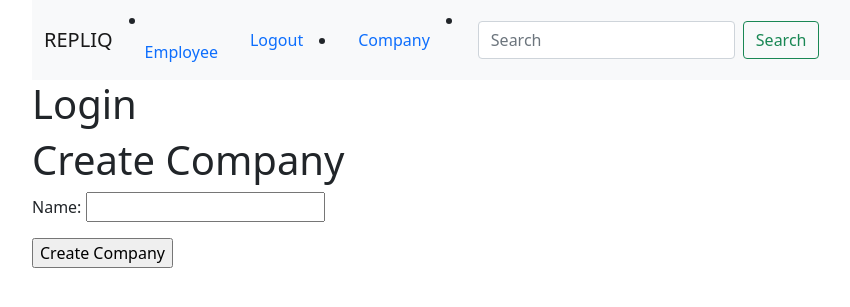
After one commit to engnraminul/REPLIQ-Tracker, a Django app: page /Create-company/ in a window 1280 px wide. The commit adds this page. Shown: the top 307 px of the page, without its empty margins (50-900 px from the left). Run offline with Django 4.2, Linux system fonts and the light colour scheme; a user stored in the database is signed in.

Commit message:
Impliment create company function

```diff
--- a/Login/urls.py
+++ b/Login/urls.py
@@ -5,6 +5,8 @@ from Login import views
 
 app_name = 'Login'
 urlpatterns = [
+    path("", views.user_login, name="user_login"),
     path("registration/", views.user_registration, name="user_registration"),
-    path("", views.user_login, name="user_login"),
+    path("logout/", views.user_logout, name="user_logout"),
+
 ]
--- /dev/null
+++ b/Tracker/forms.py
@@ -0,0 +1,7 @@
+from django import forms
+from .models import Company
+
+class CompanyForm(forms.ModelForm):
+    class Meta:
+        model = Company
+        fields = ['name']
--- a/Tracker/models.py
+++ b/Tracker/models.py
@@ -5,6 +5,9 @@ from django.contrib.auth.models import User
 class Company(models.Model):
     name = models.CharField(max_length=100)
     created = models.DateTimeField(auto_now_add=True)
+
+    def __str__(self):
+        return self.name
 
 #Employee Models
 class Employee(models.Model):
--- a/Tracker/urls.py
+++ b/Tracker/urls.py
@@ -3,8 +3,9 @@ from django.urls import path, include
 
 from Tracker import views
 
-
+app_name = 'Tracker'
 urlpatterns = [
     path("", views.home, name= "home"),
+    path("Create-company/", views.create_company, name="create-company"),
 
 ]
--- a/Tracker/views.py
+++ b/Tracker/views.py
@@ -1,6 +1,26 @@
 from django.shortcuts import render
-
+from django.urls import reverse
+from django.http import HttpResponseRedirect
 # Create your views here.
 
 def home(request):
     return render(request, "home.html")
+
+
+from django.shortcuts import render, redirect, get_object_or_404
+from django.contrib.auth.decorators import login_required
+from .models import Company
+from .forms import CompanyForm
+
+@login_required
+def create_company(request):
+    if request.method == 'POST':
+        form = CompanyForm(request.POST)
+        if form.is_valid():
+            company = form.save()
+            return HttpResponseRedirect(reverse('Login:home', ))
+
+            #return redirect('company_dashboard', company_id=company.id)
+    else:
+        form = CompanyForm()
+    return render(request, 'tracker/create_company.html', {'form': form})
--- a/templates/navbar.html
+++ b/templates/navbar.html
@@ -10,10 +10,11 @@
           <a class="nav-link" href="">Employee</a>
 
         </li>
-
-          <a class="nav-link" href="">Logout</a>
-
-          <li class="nav-item">
+          <a class="nav-link" href="{% url 'Login:user_logout' %}">Logout</a>
+        <li class="nav-item">
+        </li>
+          <a class="nav-link" href="{% url 'Tracker:create-company' %}">Company</a>
+        <li class="nav-item">
         <a class="nav-link" href=""><img class="rounded-circle" width="30px" src="" alt=""> {{user.user_name}}</a>
         </li>
         {% else %}
--- /dev/null
+++ b/templates/tracker/create_company.html
@@ -0,0 +1,17 @@
+{% extends 'base.html' %}
+
+{% block title %} Create New Account {% endblock %}
+
+{% block body %}
+<h1>Login</h1>
+    {% if error_message %}
+        <p>{{ error_message }}</p>
+    {% endif %}
+    <h1>Create Company</h1>
+    <form method="post">
+        {% csrf_token %}
+        {{ form.as_p }}
+        <input type="submit" value="Create Company">
+    </form>
+
+{% endblock %}
```
Also changed, not shown: Login/views.py (+6 -1 lines), db.sqlite3.
